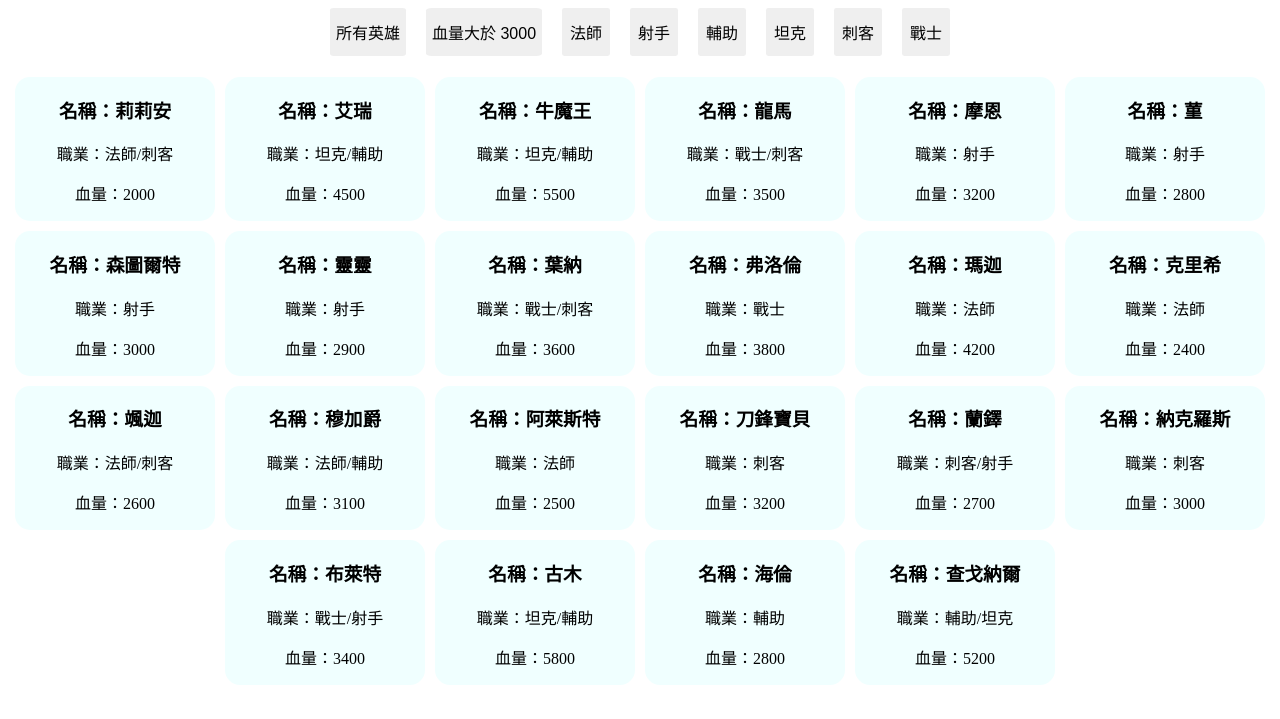
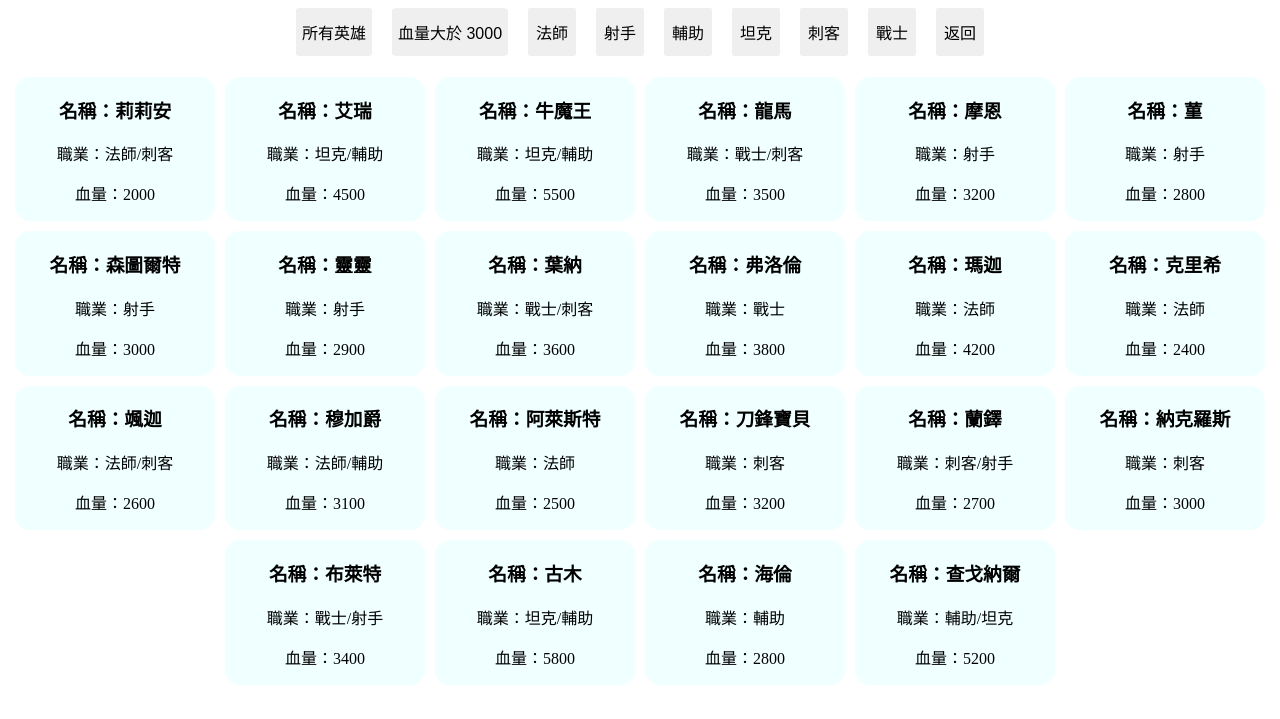
Before and after one commit to yiyan777/aov-hero-strategist, a plain HTML site: page heros.html in a window 1280 px wide. Shown: the part 81-800 px from the top of the page. Drawn offline with Linux system fonts and the light colour scheme.

Commit message:
feat(heros): update page title and add back-to-home button

```diff
--- a/heros.html
+++ b/heros.html
@@ -3,7 +3,7 @@
   <head>
     <meta charset="UTF-8" />
     <meta name="viewport" content="width=device-width, initial-scale=1.0" />
-    <title>json字串練習</title>
+    <title>英雄列表</title>
     <link rel="stylesheet" href="./style/heros.css" />
   </head>
   <body>
@@ -20,6 +20,7 @@
         <button data-type="刺客">刺客</button>
         <button data-type="戰士">戰士</button>
       </div>
+      <button id="go-back-btn"><a href="./index.html">返回</a></button>
     </div>
 
     <div id="heros" class="heros"></div>
--- a/style/heros.css
+++ b/style/heros.css
@@ -67,3 +67,18 @@ h1 {
   border: none;
   border-radius: 5%;
 }
+
+#go-back-btn {
+  cursor: pointer;
+  font-size: 1rem;
+  height: 3rem;
+  width: 3rem;
+  border: none;
+  border-radius: 5%;
+  text-decoration: none;
+}
+
+a {
+  text-decoration: none;
+  color: black;
+}
```
